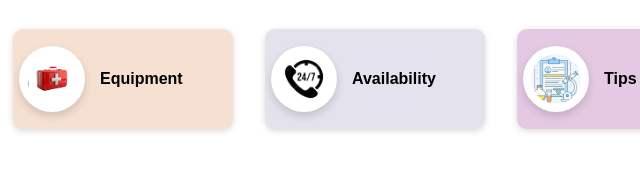
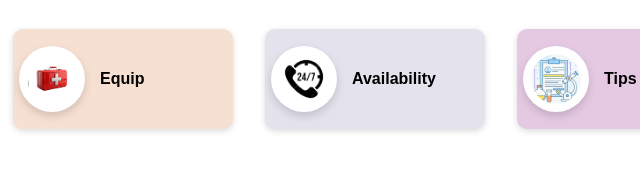
Before and after one commit to Manohar2007/HoneyWell, a plain HTML site: page index.html in a window 1280 px wide. Shown: the part 311-482 px from the top of the page, 517-1157 px from the left. Drawn offline with Linux system fonts and the light colour scheme.

Commit message:
Name change

```diff
--- a/index.html
+++ b/index.html
@@ -39,7 +39,7 @@
             </button>
             <button class="devices" onclick="window.location.href='devices.html'" onmouseover="showContent('devices',this)" onmouseout="hideContent('devices')">
                 <img src="images/faid.png" alt="Equipment">
-                <span>Equipment</span>
+                <span>Equip</span>
             </button>
 
             <button class="availability-btn" onclick="window.location.href='availability.html'" onmouseover="showContent('availability-btn',this)"
```
